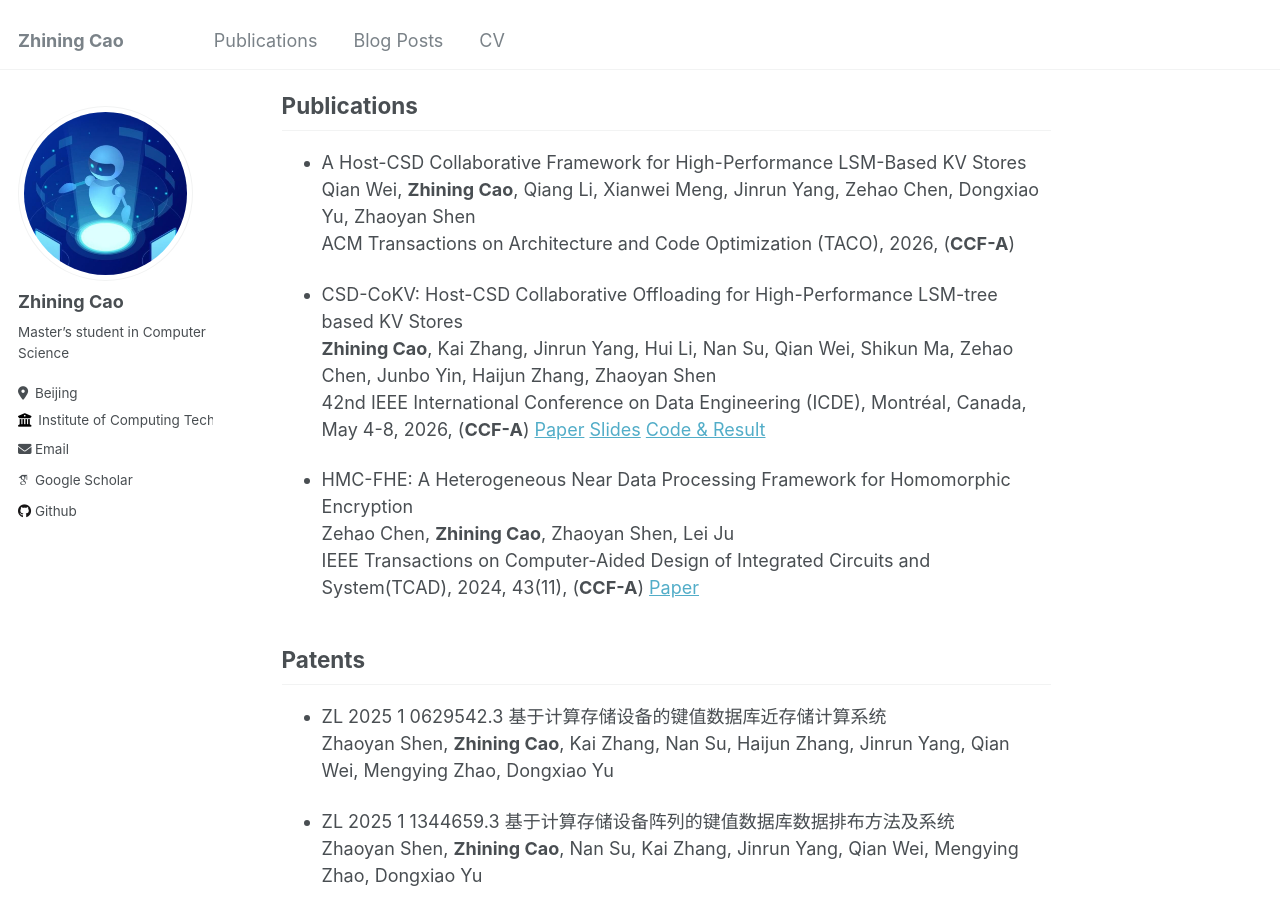
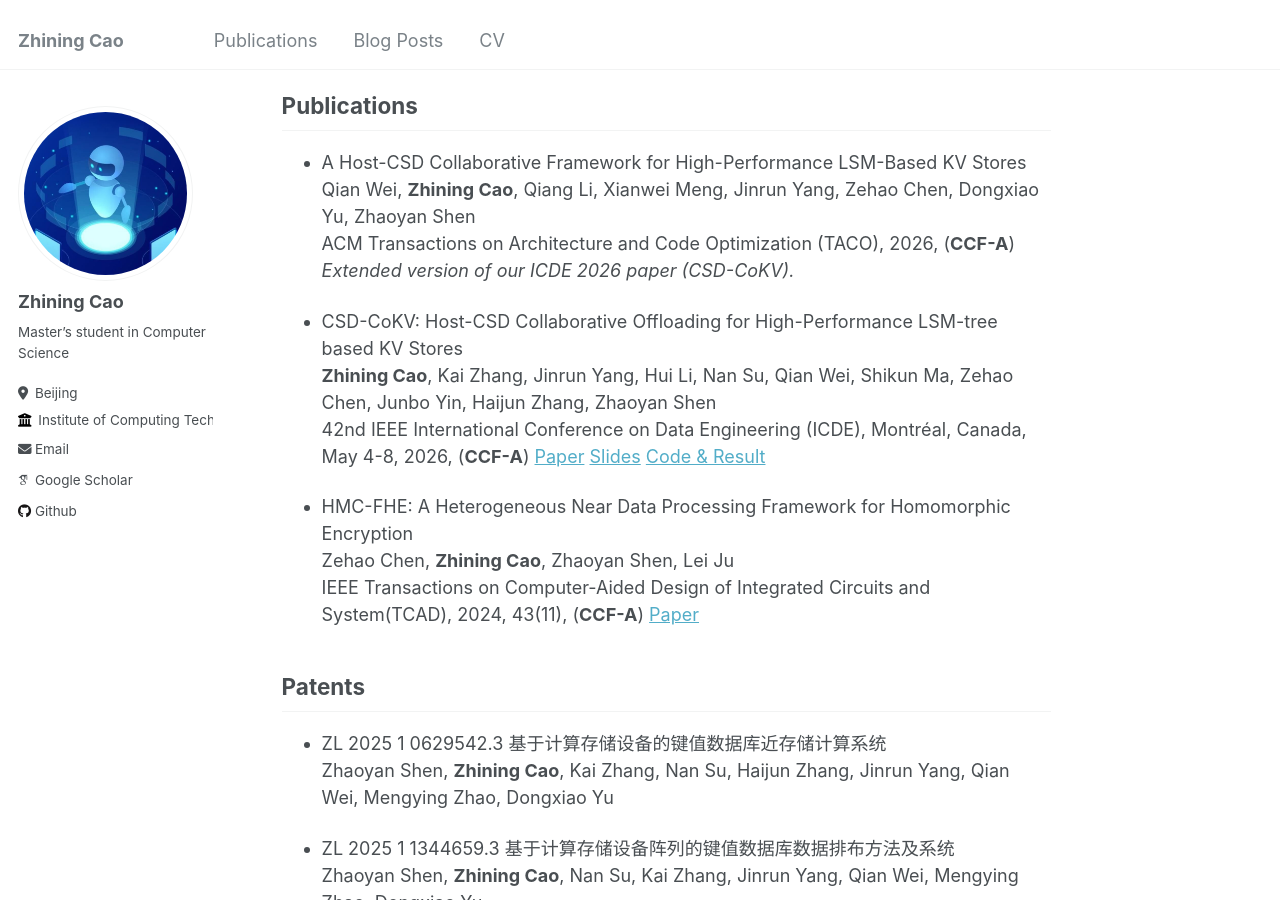
Before and after one commit to caozhining/caozhining.github.io, a Jekyll site: the page built from _pages/about.md, in a window 1280 px wide and 900 px high, scrolled down 524 px. Built offline with Jekyll 4.4.1, drawn with Linux system fonts in a browser that asks for light colours; some web fonts are replaced.

Commit message:
Clarify TACO paper extends ICDE 2026 work

```diff
--- a/_pages/about.md
+++ b/_pages/about.md
@@ -27,6 +27,7 @@ Publications
 * A Host-CSD Collaborative Framework for High-Performance LSM-Based KV Stores<br>
   Qian Wei, **Zhining Cao**, Qiang Li, Xianwei Meng, Jinrun Yang, Zehao Chen, Dongxiao Yu, Zhaoyan Shen<br>
   ACM Transactions on Architecture and Code Optimization (TACO), 2026, (**CCF-A**)<br>
+  *Extended version of our ICDE 2026 paper (CSD-CoKV).*
 
 * CSD-CoKV: Host-CSD Collaborative Offloading for High-Performance LSM-tree based KV Stores<br>
   **Zhining Cao**, Kai Zhang, Jinrun Yang, Hui Li, Nan Su, Qian Wei, Shikun Ma, Zehao Chen, Junbo Yin, Haijun Zhang, Zhaoyan Shen<br>
```
